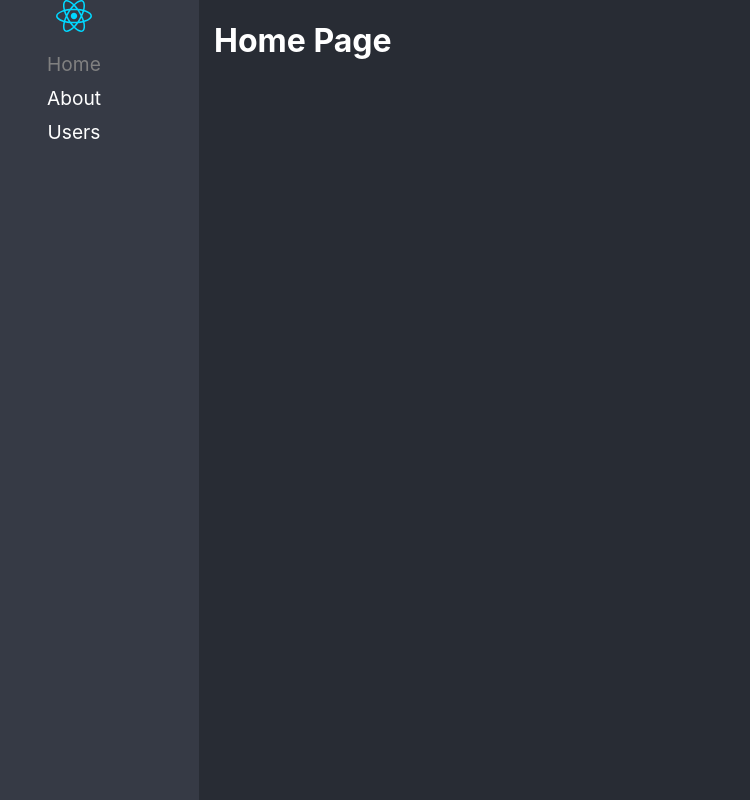
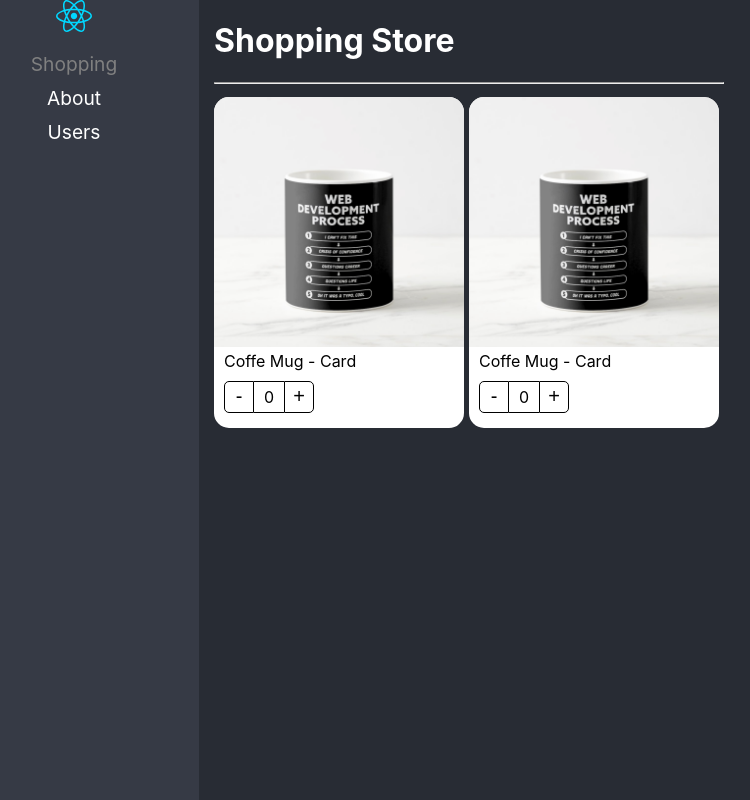
Before and after one commit to paulccuno/react-ts, a React (Vite) app: page / in a window 1280 px wide. Before the commit this address led to /home. Shown: the whole page, without its empty margins (51-801 px from the left). Built offline with nearby package versions, Linux system fonts and the light colour scheme.

Commit message:
Compound Component Pattern

```diff
--- /dev/null
+++ b/src/02-component-patterns/components/ProductButtons.tsx
@@ -0,0 +1,19 @@
+import { useContext } from 'react'
+import { ProductContext } from './ProductCard'
+import styles from '../styles/styles.module.css'
+
+export const ProductButtons = () => {
+	const { counter, increaseBy } = useContext(ProductContext)
+
+	return (
+		<div className={styles.buttonsContainer}>
+			<button className={styles.buttonMinus} onClick={increaseBy(-1)}>
+				-
+			</button>
+			<div className={styles.countLabel}>{counter}</div>
+			<button className={styles.buttonAdd} onClick={increaseBy(1)}>
+				+
+			</button>
+		</div>
+	)
+}
--- /dev/null
+++ b/src/02-component-patterns/components/ProductCard.tsx
@@ -0,0 +1,18 @@
+import { createContext } from 'react'
+import { useProduct } from '../hooks/useProduct'
+import styles from '../styles/styles.module.css'
+import { ProductCardProps, ProductContextProps } from '../interfaces/interfaces'
+
+export const ProductContext = createContext({} as ProductContextProps)
+
+const { Provider } = ProductContext
+
+export const ProductCard = ({ product, children }: ProductCardProps) => {
+	const { counter, increaseBy } = useProduct()
+
+	return (
+		<Provider value={{ counter, increaseBy, product }}>
+			<div className={styles.productCard}>{children}</div>
+		</Provider>
+	)
+}
--- /dev/null
+++ b/src/02-component-patterns/components/ProductImage.tsx
@@ -0,0 +1,16 @@
+import { useContext } from 'react'
+import { ProductContext } from './ProductCard'
+import noImage from '../assets/no-image.jpg'
+import styles from '../styles/styles.module.css'
+
+export const ProductImage = ({ img = '' }) => {
+	const { product } = useContext(ProductContext)
+
+	let imgToShow: string
+
+	if (img) imgToShow = img
+	else if (product.img) imgToShow = product.img
+	else imgToShow = noImage
+
+	return <img className={styles.productImg} src={imgToShow} alt="Product image" />
+}
--- /dev/null
+++ b/src/02-component-patterns/components/ProductTitle.tsx
@@ -0,0 +1,9 @@
+import { useContext } from 'react'
+import { ProductContext } from './ProductCard'
+import styles from '../styles/styles.module.css'
+
+export const ProductTitle = ({ title }: { title?: string }) => {
+	const { product } = useContext(ProductContext)
+
+	return <span className={styles.productDescription}>{title || product.title}</span>
+}
--- /dev/null
+++ b/src/02-component-patterns/components/index.ts
@@ -0,0 +1,17 @@
+import { ProductCard as ProductCardHOC } from './ProductCard'
+
+import { ProductButtons } from './ProductButtons'
+import { ProductImage } from './ProductImage'
+import { ProductTitle } from './ProductTitle'
+
+export { ProductButtons } from './ProductButtons'
+export { ProductImage } from './ProductImage'
+export { ProductTitle } from './ProductTitle'
+
+export const ProductCard = Object.assign(ProductCardHOC, {
+	Image: ProductImage,
+	Title: ProductTitle,
+	Buttons: ProductButtons,
+})
+
+export default ProductCard
--- /dev/null
+++ b/src/02-component-patterns/hooks/useProduct.ts
@@ -0,0 +1,14 @@
+import { useState } from 'react'
+
+export const useProduct = () => {
+	const [counter, setCounter] = useState(0)
+
+	const increaseBy = (value: number) => () => {
+		setCounter(prevCounter => Math.max(prevCounter + value, 0))
+	}
+
+	return {
+		counter,
+		increaseBy,
+	}
+}
--- /dev/null
+++ b/src/02-component-patterns/interfaces/interfaces.ts
@@ -0,0 +1,25 @@
+import { ReactElement } from 'react'
+
+export interface ProductCardProps {
+	product: Product
+	children?: ReactElement | ReactElement[]
+}
+
+export interface Product {
+	id: string
+	title: string
+	img?: string
+}
+
+export interface ProductContextProps {
+	counter: number
+	increaseBy: (value: number) => () => void
+	product: Product
+}
+
+export interface ProductCardHOCProps {
+	({ children, product }: ProductCardProps): JSX.Element
+	Image: ({ img }: { img?: string }) => JSX.Element
+	Title: ({ title }: { title?: string }) => JSX.Element
+	Buttons: () => JSX.Element
+}
--- /dev/null
+++ b/src/02-component-patterns/pages/ShoppingPage.tsx
@@ -0,0 +1,30 @@
+import { ProductButtons, ProductCard, ProductImage, ProductTitle } from '../components'
+
+const product = {
+	id: '1',
+	title: 'Coffe Mug - Card',
+	img: './coffee-mug.png',
+}
+
+export const ShoppingPage = () => {
+	return (
+		<div>
+			<h1>Shopping Store</h1>
+			<hr />
+
+			<div style={{ display: 'flex', flexDirection: 'row', flexWrap: 'wrap' }}>
+				<ProductCard product={product}>
+					<ProductCard.Image />
+					<ProductCard.Title />
+					<ProductCard.Buttons />
+				</ProductCard>
+
+				<ProductCard product={product}>
+					<ProductImage />
+					<ProductTitle />
+					<ProductButtons />
+				</ProductCard>
+			</div>
+		</div>
+	)
+}
--- /dev/null
+++ b/src/02-component-patterns/styles/styles.module.css
@@ -0,0 +1,60 @@
+.productCard {
+    background-color: white;
+    border-radius: 15px;
+    color: black;
+    padding-bottom: 5px;
+    width: 250px;
+    margin-right: 5px;
+    margin-top: 5px;
+}
+
+.productImg {
+    border-radius: 15px 15px 0px 0px;
+    width: 100%;
+}
+
+.productDescription {
+    margin: 10px;
+}
+
+.buttonsContainer {
+    margin: 10px;
+    display: flex;
+    flex-direction: row;
+}
+
+.buttonMinus {
+    cursor: pointer;
+    background-color: transparent;
+    border: 1px solid black;
+    border-radius: 5px 0px 0px 5px;
+    font-size: 20px;
+    width: 30px;
+}
+
+.buttonMinus:hover {
+    background-color: rgba(0, 0, 0, 0.1);
+}
+
+.countLabel {
+    border-bottom: 1px solid black;
+    border-top: 1px solid black;
+    font-size: 16px;
+    height: 25px;
+    padding-top: 5px;
+    text-align: center;
+    width: 30px;
+}
+
+.buttonAdd {
+    cursor: pointer;
+    background-color: transparent;
+    border: 1px solid black;
+    border-radius: 0px 5px 5px 0px;
+    font-size: 20px;
+    width: 30px;
+}
+
+.buttonAdd:hover {
+    background-color: rgba(0, 0, 0, 0.1);
+}
--- a/src/routes/Navigation.tsx
+++ b/src/routes/Navigation.tsx
@@ -1,4 +1,5 @@
 import { BrowserRouter, Navigate, NavLink, Route, Routes } from 'react-router-dom'
+import { ShoppingPage } from '../02-component-patterns/pages/ShoppingPage'
 
 import logo from '../assets/react.svg'
 
@@ -11,8 +12,8 @@
 
 					<ul>
 						<li>
-							<NavLink to="/home" className={({ isActive }) => (isActive ? 'nav-active' : '')}>
-								Home
+							<NavLink to="/" className={({ isActive }) => (isActive ? 'nav-active' : '')}>
+								Shopping
 							</NavLink>
 						</li>
 						<li>
@@ -31,9 +32,9 @@
 				<Routes>
 					<Route path="about" element={<h1>About Page</h1>} />
 					<Route path="users" element={<h1>Users Page</h1>} />
-					<Route path="/home" element={<h1>Home Page</h1>} />
+					<Route path="/" element={<ShoppingPage />} />
 
-					<Route path="/*" element={<Navigate to="/home" replace />} />
+					<Route path="/*" element={<Navigate to="/" replace />} />
 				</Routes>
 			</div>
 		</BrowserRouter>
```
Also changed, not shown: public/coffee-mug.png (added), src/02-component-patterns/assets/no-image.jpg (added).
